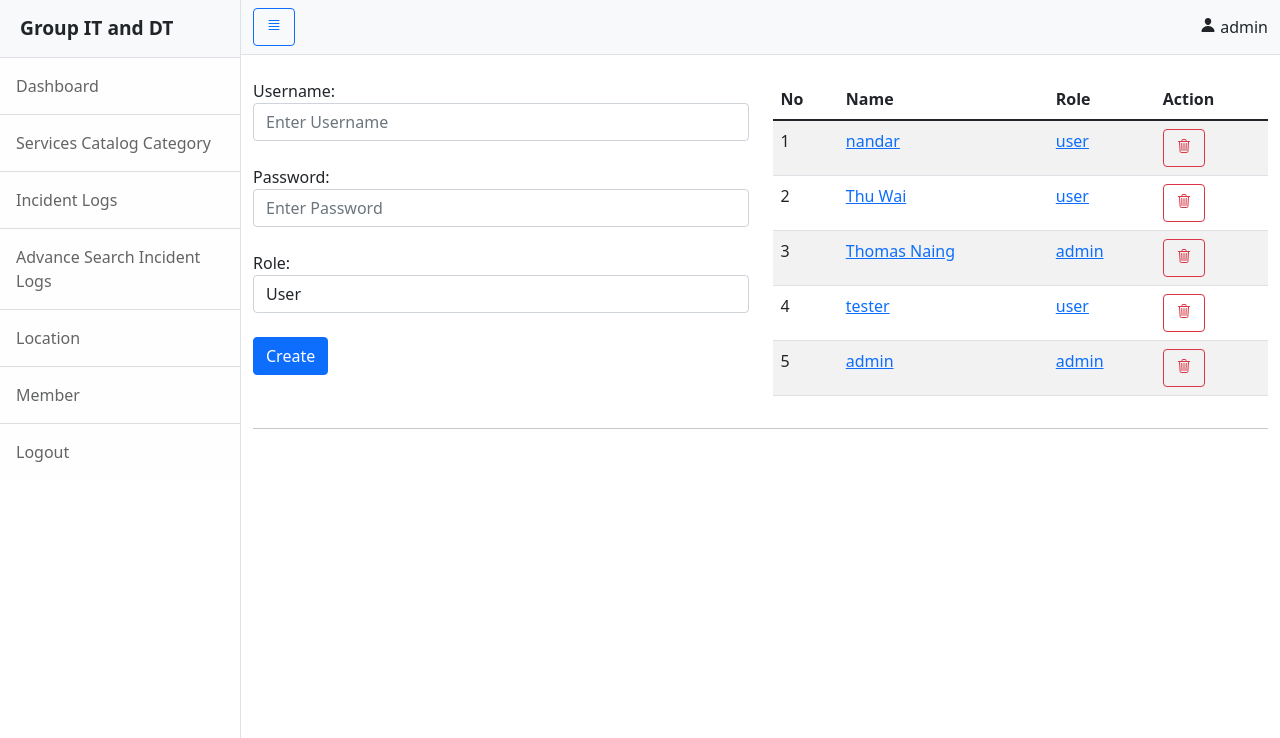
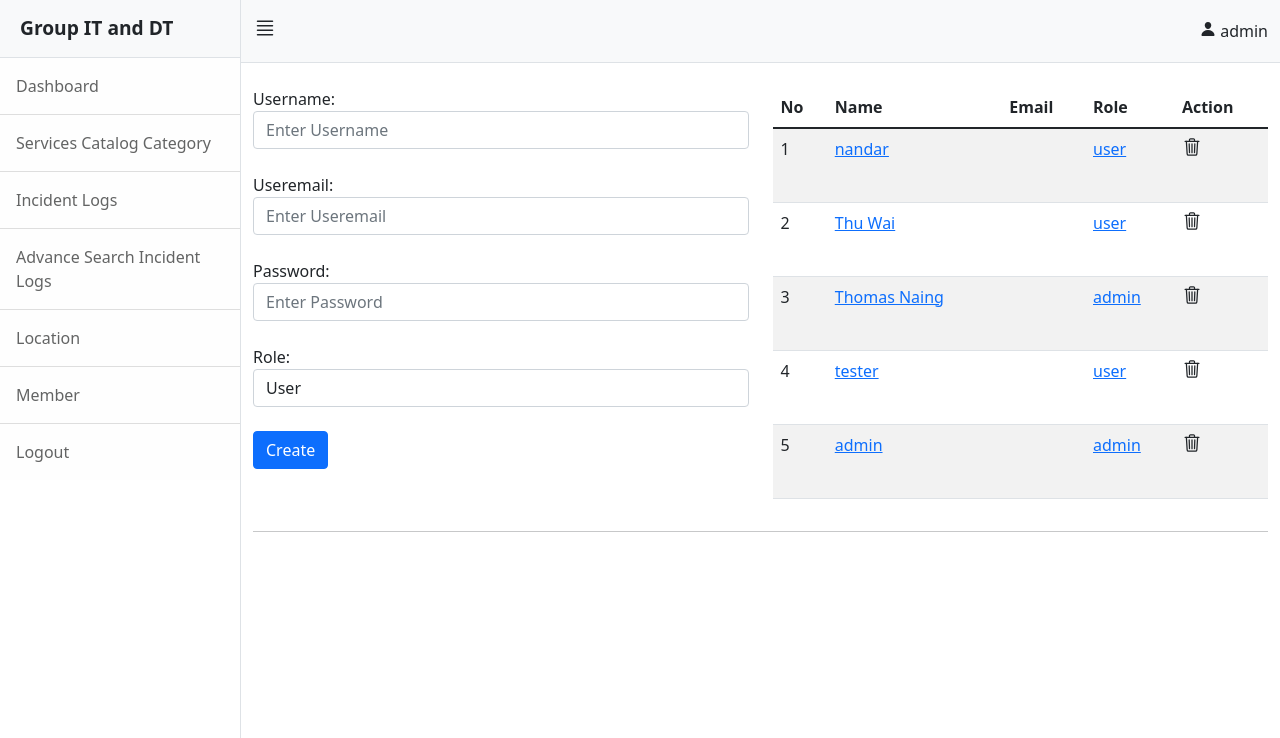
Before and after one commit to eugen3199/incident-logs-kbtc, a PHP site: page /admin/member.php in a window 1280 px wide. Shown: the top 738 px of the page. Run offline with PHP 8.4, Linux system fonts and the light colour scheme; a user stored in the database is signed in; data comes from the database, SQL or seed files in the repository; data that the repository does not hold is empty; some libraries are stand-ins or nearby versions.

Commit message:
Toggle,Edit,Delete,Member Add

```diff
--- a/admin/member.php
+++ b/admin/member.php
@@ -30,12 +30,19 @@
                         <br>
 
                         <div class="form-group ">
+                            <label for="category">Useremail:</label>
+                            <input type="text" class="form-control" placeholder="Enter Useremail" name="useremail"
+                                id="category" required>
+                        </div>
+                        <br>
+
+                        <div class="form-group ">
                             <label for="category">Password:</label>
                             <input type="password" class="form-control" placeholder="Enter Password" name="password"
                                 id="category" required>
                         </div>
                         <br>
-                        <div class="form-group ">
+                        <div class="form-group">
                             <label for="category">Role:</label>
                             <select type="text" name="role" class="form-control" id="category" required="required">
                                 <option value="user"> User </option>
@@ -54,6 +61,7 @@
                             <tr>
                                 <th>No</th>
                                 <th>Name</th>
+                                <th>Email</th>
                                 <th>Role</th>
                                 <th>Action</th>
                             </tr>
@@ -76,6 +84,8 @@
                                 <td><?php echo ++$number; ?></td>
                                 <td><a href="#">
                                         <?php echo $value['name']; ?> <a></td>
+                                <td><a href="#">
+                                        <?php echo $value['email']; ?> <a></td>
                                 <td><a href="#"> <?php echo $value['role']; ?> <a></td>
                                 <td>
 
@@ -84,9 +94,9 @@
                                     <form style="display:inline-block" class="form-display" action="backend.php"
                                         method="post">
                                         <input type="hidden" value="<?php echo $value['id'] ?>" name="id">
-                                        <button type="submit" name="account_delete" value="Delete"
+                                        <h5><a class="text-dark" type="submit" name="account_delete" value="Delete"
                                             onclick="return confirm('Are you sure you want to delete this Account?')"
-                                            class="btn btn-outline-danger"><ion-icon name="trash-outline"></ion-icon></button>
+                                            ><ion-icon name="trash-outline"></ion-icon></button></h5>
                                     </form>
 
                                 </td>
--- a/admin/nav.php
+++ b/admin/nav.php
@@ -1,8 +1,8 @@
 <nav class="navbar navbar-expand-lg navbar-light bg-light border-bottom">
     <div class="container-fluid">
-                        <button class="btn btn-outline-primary" id="sidebarToggle"><ion-icon name="reorder-four-outline"></ion-icon></button>
-                        <button class="navbar-toggler" type="button" data-bs-toggle="collapse" data-bs-target="#navbarSupportedContent" aria-controls="navbarSupportedContent" aria-expanded="false" aria-label="Toggle navigation"><span class="navbar-toggler-icon"></span></button>
-                        <div class="collapse navbar-collapse" id="navbarSupportedContent">
+
+
+      <h4><ion-icon class="mt-2" name="reorder-four-outline" id="sidebarToggle">></ion-icon></h4>
            <ul class="navbar-nav ms-auto mt-2 mt-lg-0">
 
                 <li class="nav-item">
@@ -11,6 +11,6 @@
 				         <?php echo $_SESSION["username"]; ?>
                 </li>
                 </ul>
-                        </div>
+
     </div>
 </nav>
--- a/admin/view_logs.php
+++ b/admin/view_logs.php
@@ -108,9 +108,9 @@
                         <td>
                             <form style="display:inline-block" class="form-display" action="backend.php" method="post">
                                 <input type="hidden" value=<?php echo '"'.$l_id.'"' ?> name="id">
-                                <button type="submit" name="logs_delete" value="Delete"
+                                <h5><a class="text-dark" type="submit" name="logs_delete" value="Delete"
             			onclick="return confirm('Are you sure you want to delete this Log?')"
-                                class="btn btn-outline-danger"><ion-icon name="trash-outline"></ion-icon></button>
+                                ><ion-icon name="trash-outline"></ion-icon></button></h5>
                             </form>
                         </td>
                     </tr>
```
Also changed, not shown: admin/category.php (+11 -3 lines), admin/incident.php (+10 -4 lines), admin/solution.php (+11 -4 lines), admin/subcategory.php (+10 -3 lines). Lines whose indentation alone changed are shown as unchanged.
